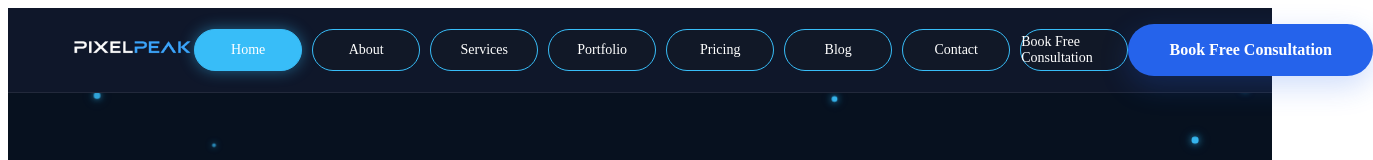
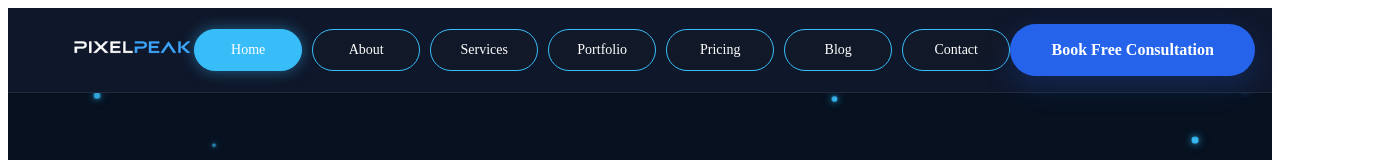
Before and after one commit to pixelpeakconsultation-ai/pixelpeak-frontend, a React app in the folder frontend/: page / in a window 1280 px wide. Shown: the top 160 px of the page, 1373 px wide, since content can reach past the window. Built offline with nearby package versions, Linux system fonts and the light colour scheme; the HTML template or start-up script is replaced by a standard one.

Commit message:
Make frontend fully mobile responsive

```diff
--- a/frontend/src/components/layout/Navbar/Navbar.jsx
+++ b/frontend/src/components/layout/Navbar/Navbar.jsx
@@ -126,19 +126,7 @@ function Navbar() {
           </NavLink>
 
 
-          {/* ==========================================
-              MOBILE CONSULTATION BUTTON
-          ========================================== */}
 
-          <a
-            href="https://calendar.app.google/NeEae2sdgGubo1fZ6"
-            target="_blank"
-            rel="noopener noreferrer"
-            className="mobile-consult"
-            onClick={closeMenu}
-          >
-            Book Free Consultation
-          </a>
 
         </div>
 
```
